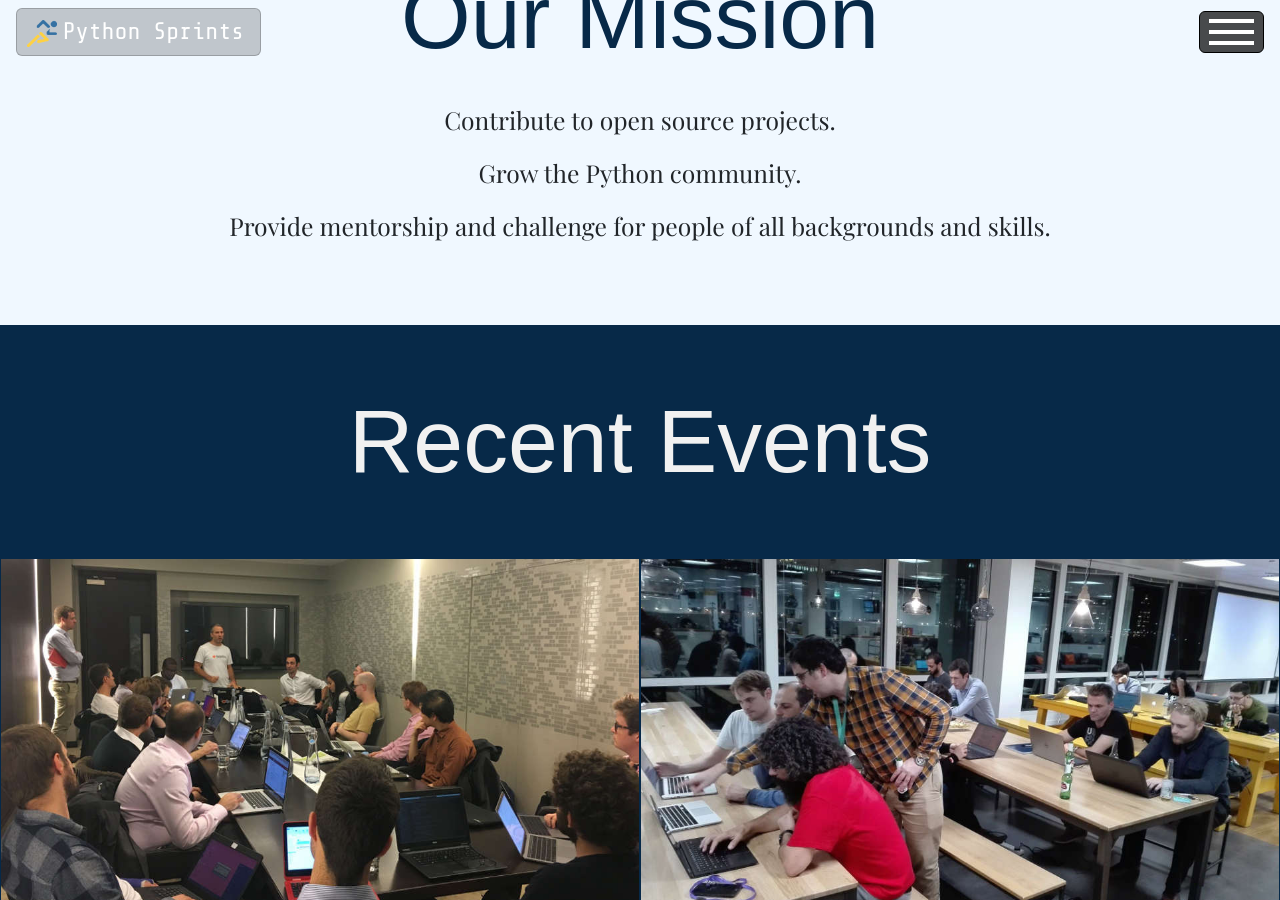
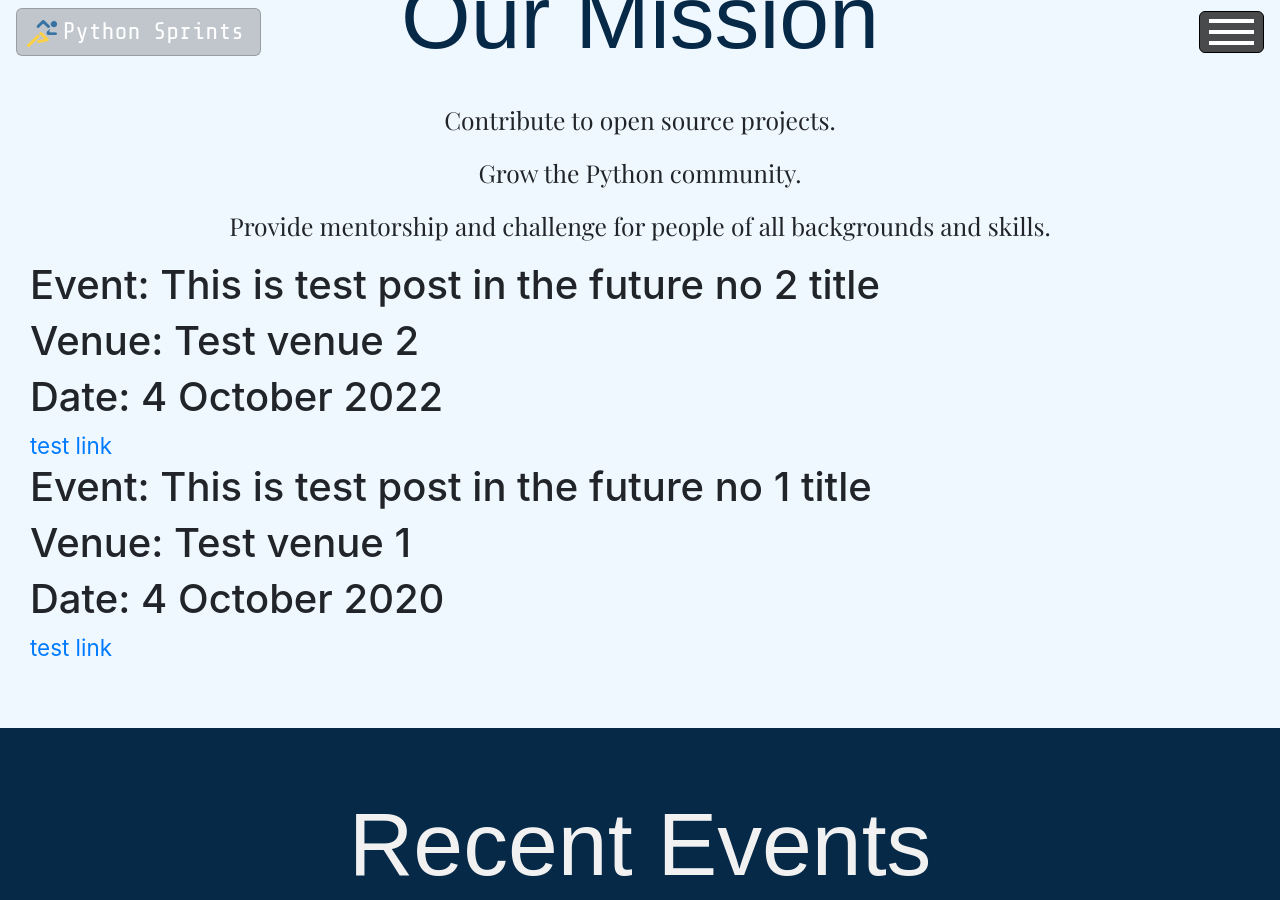
Before and after one commit to python-sprints/python-sprints.github.io, a Jekyll site: the page built from index.html, in a window 1280 px wide and 900 px high, scrolled down 1006 px. Built offline with Jekyll 4.4.1, drawn with Linux system fonts in a browser that asks for light colours; nearby versions of some CDN libraries; some web fonts are replaced.

Commit message:
Modified event.html to test if post was in the past (since we want to show upcoming events). Created 2 future dated dummy posts to test looping and displaying their content on main page - new section layout is required. Added test upcoming events section to index.html which shows only future dated posts.

```diff
--- a/_config_dev.yml
+++ b/_config_dev.yml
@@ -19,6 +19,7 @@
 exclude:
   - Gemfile
   - Gemfile.lock
+future: true
 
 # command to run build locally:
 # bundle exec jekyll serve --config _config.yml,_config_dev.yml
--- a/_includes/event.html
+++ b/_includes/event.html
@@ -8,11 +8,21 @@
 
         {% comment %}
             Create an array of last 4 posts (from newest to oldest) to show in recent events section.
+            Since we also allow future posts to show upcoming event we have to eliminate the future once
+            from displaying in the past ones.
         {% endcomment %}
 
+        {% assign curDate = site.time | date: "%s" %}
         {% assign last_4_posts = "" | split: ',' %}
-        {% for post in site.posts reversed limit: 4 %}
-            {% assign last_4_posts = last_4_posts | push: post %}
+        {% for post in site.posts %}
+            {% assign postStartDate = post.date | date: "%s" %}
+            {% if postStartDate <= curDate %}
+                {% assign last_4_posts = last_4_posts | push: post %}
+                {% increment post_count %}
+            {% endif %}
+            {% if post_count == 4 %}
+                {% break %}
+            {% endif %}
         {% endfor %}
 
         {% comment %}
--- a/index.html
+++ b/index.html
@@ -46,6 +46,32 @@
     </div>
 </section>
 
+<section>
+    <div class="row container">
+        <div class="col-md-12">
+            <!--Upcoming Events section-->
+            <!--Create array of future events-->
+            {% assign upcoming_events = "" | split: ',' %}
+            {% assign curDate = site.time | date: "%s" %}
+            {% for post in site.posts %}
+                {% assign postStartDate = post.date | date: "%s" %}
+                {% if postStartDate >= curDate %}
+                    {% assign upcoming_events = upcoming_events | push: post %}
+                {% endif %}
+            {% endfor %}
+
+            <!--Test data passed from future posts/events-->
+            {% for post in upcoming_events %}
+                <h1>Event: {{ post.title }}</h1>
+                <h1>Venue: {{ post.venue }}</h1>
+                <h1>Date: {{ post.date | date: "%e %B %Y" }}</h1>
+                <a href="{{ post.link }}">test link</a>
+            {% endfor %}
+        </div>
+    </div>
+</section>
+
+
 <!--Events in the past section-->
 {% include event.html %}
 
```
Also changed, not shown: _posts/2020-10-04-Test-future-post-no-1.md (added, +10 -0 lines), _posts/2022-10-04-Test-future-post-no-2.md (added, +10 -0 lines).
